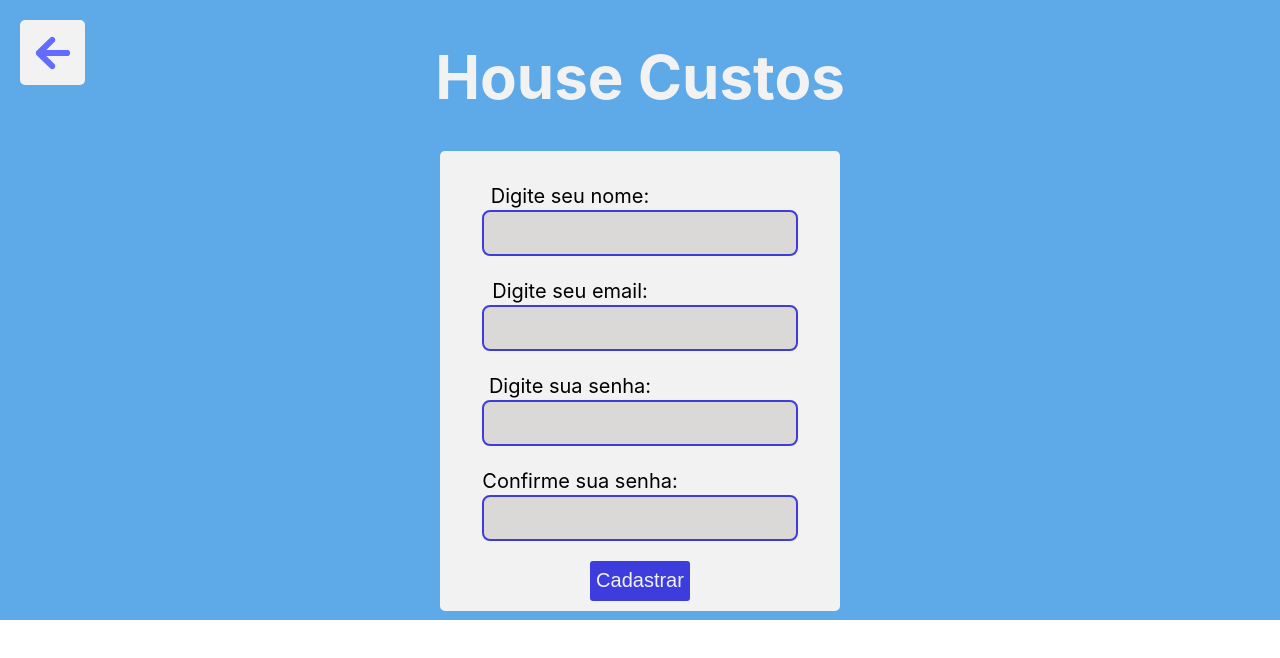
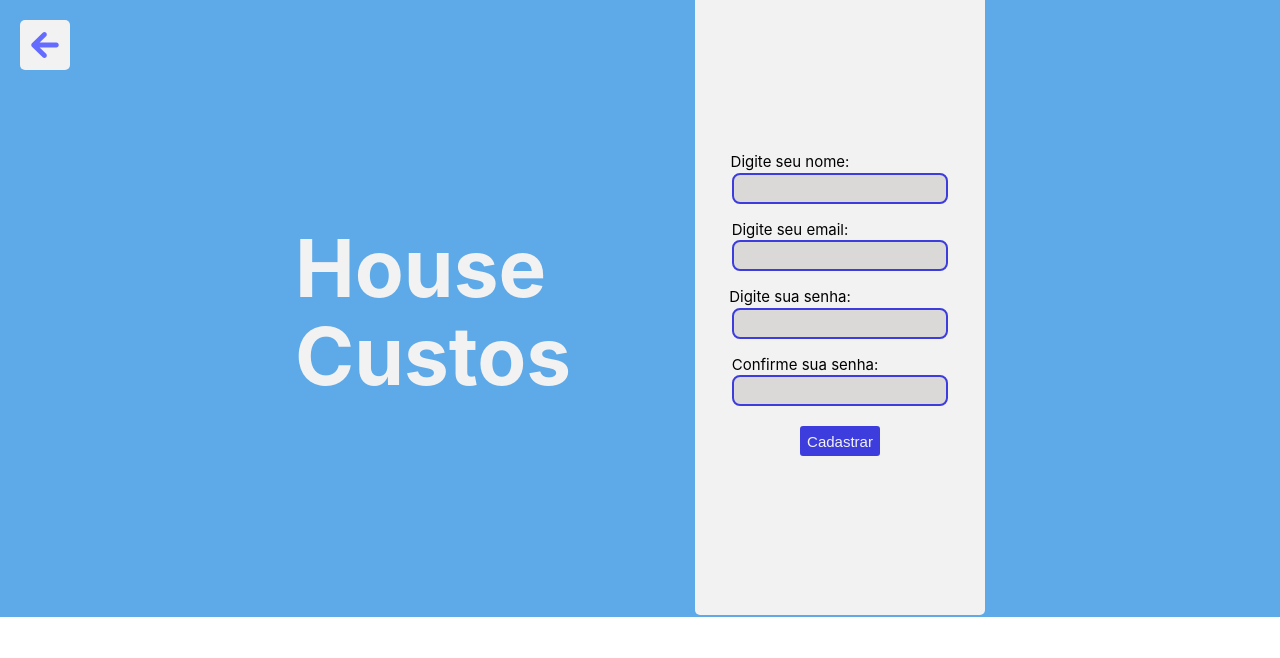
Before and after one commit to DouglasGsilva/House-Custos-Site, a React (Vite) app in the folder HouseCustos/: page /cadastro in a window 1280 px wide. Shown: the top 658 px of the page. Built offline with nearby package versions, Linux system fonts and the light colour scheme.

Commit message:
mobile first da page custos e adição de loading no botão de login

```diff
--- a/HouseCustos/src/Components/layout_Cadastro/Form/Form.jsx
+++ b/HouseCustos/src/Components/layout_Cadastro/Form/Form.jsx
@@ -42,7 +42,9 @@ const FormContainer = () => {
       </Link>{" "}
       <C.Logo>House Custos</C.Logo>
       <C.FormCad onSubmit={handleSubmit(HandleSubmit)}>
-        <C.FormCadTitle margin='140px'>Digite seu nome:</C.FormCadTitle>
+        <C.FormCadTitle margin='140px' marginlaptop='100px'>
+          Digite seu nome:
+        </C.FormCadTitle>
         <C.Input type='text' {...register("name")} />
 
         {errors.name && (
@@ -52,7 +54,9 @@ const FormContainer = () => {
           </C.ErrorMessage>
         )}
 
-        <C.FormCadTitle margin='140px'>Digite seu email:</C.FormCadTitle>
+        <C.FormCadTitle margin='140px' marginlaptop='100px'>
+          Digite seu email:
+        </C.FormCadTitle>
         <C.Input type='email' {...register("email")} />
 
         {errors.email && (
@@ -62,7 +66,9 @@ const FormContainer = () => {
           </C.ErrorMessage>
         )}
 
-        <C.FormCadTitle margin='140px'>Digite sua senha:</C.FormCadTitle>
+        <C.FormCadTitle margin='140px' marginlaptop='100px'>
+          Digite sua senha:
+        </C.FormCadTitle>
         <C.Input type='password' {...register("password")} />
 
         {errors.password && (
@@ -71,7 +77,9 @@ const FormContainer = () => {
             {errors.password.message}
           </C.ErrorMessage>
         )}
-        <C.FormCadTitle margin='120px'>Confirme sua senha:</C.FormCadTitle>
+        <C.FormCadTitle margin='120px' marginlaptop='70px'>
+          Confirme sua senha:
+        </C.FormCadTitle>
         <C.Input type='password' {...register("confirmPassword")} />
         {errors.confirmPassword && (
           <C.ErrorMessage>
--- a/HouseCustos/src/Components/layout_Cadastro/Form/style.js
+++ b/HouseCustos/src/Components/layout_Cadastro/Form/style.js
@@ -24,6 +24,8 @@ export const MainContainer = styled.div`
   }
   @media (min-width: 1024px) {
     height: 620px;
+    display: flex;
+    flex-direction: row;
   }
 `;
 
@@ -50,6 +52,12 @@ export const LinkExit = styled.div`
     top: 20px;
     left: 20px;
   }
+
+  @media (min-width: 1024px) {
+    width: 40px;
+    height: 40px;
+    font-size: 40px;
+  }
 `;
 
 export const Logo = styled.h1`
@@ -60,6 +68,13 @@ export const Logo = styled.h1`
 
   @media (min-width: 768px) {
     font-size: 60px;
+  }
+  @media (min-width: 1024px) {
+    justify-content: space-between;
+    max-width: 200px;
+    margin-right: 200px;
+    font-size: 80px;
+    text-align: center;
   }
 `;
 
@@ -80,6 +95,11 @@ export const FormCad = styled.form`
     width: 400px;
     height: 500px;
   }
+
+  @media (min-width: 1024px) {
+    width: 290px;
+    height: 100%;
+  }
 `;
 
 export const FormCadTitle = styled.p`
@@ -89,6 +109,11 @@ export const FormCadTitle = styled.p`
   margin-right: ${(props) => props.margin};
   @media (min-width: 768px) {
     font-size: 20px;
+  }
+
+  @media (min-width: 1024px) {
+    font-size: 15px;
+    margin-right: ${(props) => props.marginlaptop};
   }
 `;
 
@@ -105,6 +130,11 @@ export const Input = styled.input`
   @media (min-width: 768px) {
     width: 300px;
     height: 40px;
+  }
+
+  @media (min-width: 1024px) {
+    width: 200px;
+    height: 25px;
   }
 `;
 
@@ -129,6 +159,12 @@ export const ButtonCad = styled.button`
     width: 100px;
     margin-top: 20px;
   }
+
+  @media (min-width: 1024px) {
+    font-size: 15px;
+    width: 80px;
+    height: 30px;
+  }
 `;
 
 export const ErrorMessage = styled.p`
--- a/HouseCustos/src/Components/pages/Cadastro/style.jsx
+++ b/HouseCustos/src/Components/pages/Cadastro/style.jsx
@@ -5,4 +5,9 @@ export const ContainerCadastro = styled.div`
   width: 100%;
   height: 617px;
   margin-bottom: auto;
+
+  @media (min-width: 1024px) {
+    display: flex;
+    flex-direction: column;
+  }
 `;
--- a/HouseCustos/src/Components/pages/Custos/CustosComponents/InfoArea/style.js
+++ b/HouseCustos/src/Components/pages/Custos/CustosComponents/InfoArea/style.js
@@ -7,6 +7,10 @@ export const Container = styled.div`
   align-items: center;
   justify-content: center;
   font-size: 12px;
+
+  @media (min-width: 768px) {
+    display: flex;
+  }
 `;
 
 export const MonthArea = styled.div`
@@ -20,15 +24,26 @@ export const MonthArea = styled.div`
 export const ResumeArea = styled.div`
   display: flex;
   flex: 2;
+
+  @media (min-width: 768px) {
+    flex: 1;
+  }
 `;
 export const MonthArrow = styled.div`
   width: 40px;
   text-align: center;
   font-size: 25px;
   cursor: pointer;
+
+  @media (min-width: 768px) {
+    font-size: 35px;
+  }
 `;
 export const MonthTitle = styled.div`
   flex: 1;
   text-align: center;
   font-size: 16px;
+  @media (min-width: 768px) {
+    font-size: 22px;
+  }
 `;
--- a/HouseCustos/src/Components/pages/Custos/CustosComponents/ResumeItem/style.js
+++ b/HouseCustos/src/Components/pages/Custos/CustosComponents/ResumeItem/style.js
@@ -4,6 +4,10 @@ export const Container = styled.div`
   flex: 1;
   margin-right: 10px;
   font-size: 16px;
+
+  @media (min-width: 768px) {
+    font-size: 22px;
+  }
 `;
 export const Title = styled.div`
   text-align: center;
@@ -15,4 +19,8 @@ export const Info = styled.div`
   font-weight: bold;
   color: ${(props) => props.color ?? "#000"};
   width: 100px;
+
+  @media (min-width: 768px) {
+    width: 135px;
+  }
 `;
--- a/HouseCustos/src/Components/pages/Custos/InputArea/style.js
+++ b/HouseCustos/src/Components/pages/Custos/InputArea/style.js
@@ -11,6 +11,11 @@ export const Container = styled.div`
   align-items: center;
   justify-content: center;
   height: 265px;
+
+  @media (min-width: 768px) {
+    display: flex;
+    margin-top: -80px;
+  }
 `;
 
 export const InputLabel = styled.label`
@@ -20,8 +25,10 @@ export const InputLabel = styled.label`
 
 export const InputTitle = styled.div`
   font-weight: bold;
-
   text-align: center;
+  @media (min-width: 768px) {
+    font-size: 25px;
+  }
 `;
 
 export const Input = styled.input`
@@ -32,7 +39,9 @@ export const Input = styled.input`
   border-radius: 5px;
   max-width: ${(props) => props.minwidth};
 
-  @media (min-width: 360px) {
+  @media (min-width: 768px) {
+    font-size: 20px;
+    height: 35px;
   }
 `;
 
@@ -45,6 +54,11 @@ export const Select = styled.select`
 
   & option {
     font-size: 10px;
+  }
+
+  @media (min-width: 768px) {
+    font-size: 20px;
+    height: 35px;
   }
 `;
 
@@ -66,6 +80,11 @@ export const Button = styled.button`
     color: white;
     border: none;
   }
+
+  @media (min-width: 768px) {
+    margin-left: auto;
+    margin-bottom: auto;
+  }
 `;
 
 export const ErrorMessage = styled.div`
--- a/HouseCustos/src/Components/pages/Login/Login.jsx
+++ b/HouseCustos/src/Components/pages/Login/Login.jsx
@@ -7,7 +7,11 @@ import { IoMdArrowRoundBack } from "react-icons/io";
 import Cookies from "js-cookie";
 import * as C from "./style";
 import { IoMdAlert } from "react-icons/io";
+import { useState } from "react";
+import loadingGif from "../../imgs/loading.gif";
 const Login = () => {
+  const [disable, setDisable] = useState("");
+
   const {
     register,
     handleSubmit,
@@ -31,6 +35,10 @@ const Login = () => {
     }
   }
 
+  function handleClick() {
+    setDisable(true);
+  }
+
   return (
     <C.ContainerCenter>
       <Link to={"/"}>
@@ -38,6 +46,7 @@ const Login = () => {
           <IoMdArrowRoundBack />
         </C.LinkExit>
       </Link>{" "}
+      {}
       <C.FormLogin onSubmit={handleSubmit(HandleSubmit)}>
         <C.TitleForm>Faça seu login</C.TitleForm>
         <C.Input
@@ -62,7 +71,13 @@ const Login = () => {
             {errors.password.message}
           </C.ErrorMessage>
         )}
-        <C.ButtonLogin>Entrar</C.ButtonLogin>
+        {disable == true ? (
+          <C.ButtonLogin onClick={handleClick}>
+            <C.loading src={loadingGif} />
+          </C.ButtonLogin>
+        ) : (
+          <C.ButtonLogin onClick={handleClick}>Entrar</C.ButtonLogin>
+        )}
 
         <C.TextDown>
           Não tem conta? <Link to={"/cadastro"}>Cadastre-se</Link>{" "}
--- a/HouseCustos/src/Components/pages/Login/style.jsx
+++ b/HouseCustos/src/Components/pages/Login/style.jsx
@@ -21,8 +21,8 @@ export const LinkExit = styled.a`
   }
 
   @media (min-width: 1024px) {
-    width: 50px;
-    height: 50px;
+    width: 40px;
+    height: 40px;
     font-size: 40px;
   }
 `;
@@ -34,6 +34,9 @@ export const TitleForm = styled.p`
     font-size: 50px;
     margin-top: -50px;
   }
+  @media (min-width: 1024px) {
+    font-size: 30px;
+  }
 `;
 
 export const TextDown = styled.p`
@@ -41,6 +44,12 @@ export const TextDown = styled.p`
   font-weight: bold;
   @media (min-width: 768px) {
     font-size: 25px;
+  }
+  @media (min-width: 1024px) {
+    font-size: 15px;
+    position: absolute;
+    left: 50px;
+    top: 380px;
   }
 `;
 
@@ -76,6 +85,7 @@ export const FormLogin = styled.form`
   border-radius: 5px;
   width: 260px;
   height: 350px;
+  position: relative;
 
   @media (min-width: 360px) {
     width: 300px;
@@ -91,8 +101,8 @@ export const FormLogin = styled.form`
     width: 500px;
   }
   @media (min-width: 1024px) {
-    height: 500px;
-    width: 450px;
+    height: 400px;
+    width: 300px;
   }
 `;
 
@@ -122,8 +132,9 @@ export const Input = styled.input`
     font-size: 22px;
   }
   @media (min-width: 1024px) {
-    height: 40px;
-    width: 350px;
+    height: 30px;
+    width: 250px;
+    font-size: 15px;
   }
 `;
 
@@ -138,11 +149,16 @@ export const ButtonLogin = styled.button`
   font-size: 14px;
   transition: all 0.2s linear;
   margin-top: 15px;
-
   @media (min-width: 768px) {
     font-size: 25px;
     width: 100px;
     height: 50px;
+  }
+  @media (min-width: 1024px) {
+    font-size: 16px;
+    width: 60px;
+    height: 30px;
+    padding: 10px auto;
   }
 `;
 
@@ -164,4 +180,22 @@ export const ErrorMessage = styled.p`
   @media (min-width: 768px) {
     font-size: 20px;
   }
+  @media (min-width: 1024px) {
+    font-size: 14px;
+  }
 `;
+
+export const loading = styled.img`
+  display: flex;
+  justify-content: center;
+  margin: auto;
+  width: 80px;
+  height: 40px;
+
+  @media (min-width: 1024px) {
+    width: 50px;
+    height: 30px;
+    display: flex;
+    margin: auto;
+  }
+`;
```
Also changed, not shown: HouseCustos/src/Components/imgs/loading.gif.
